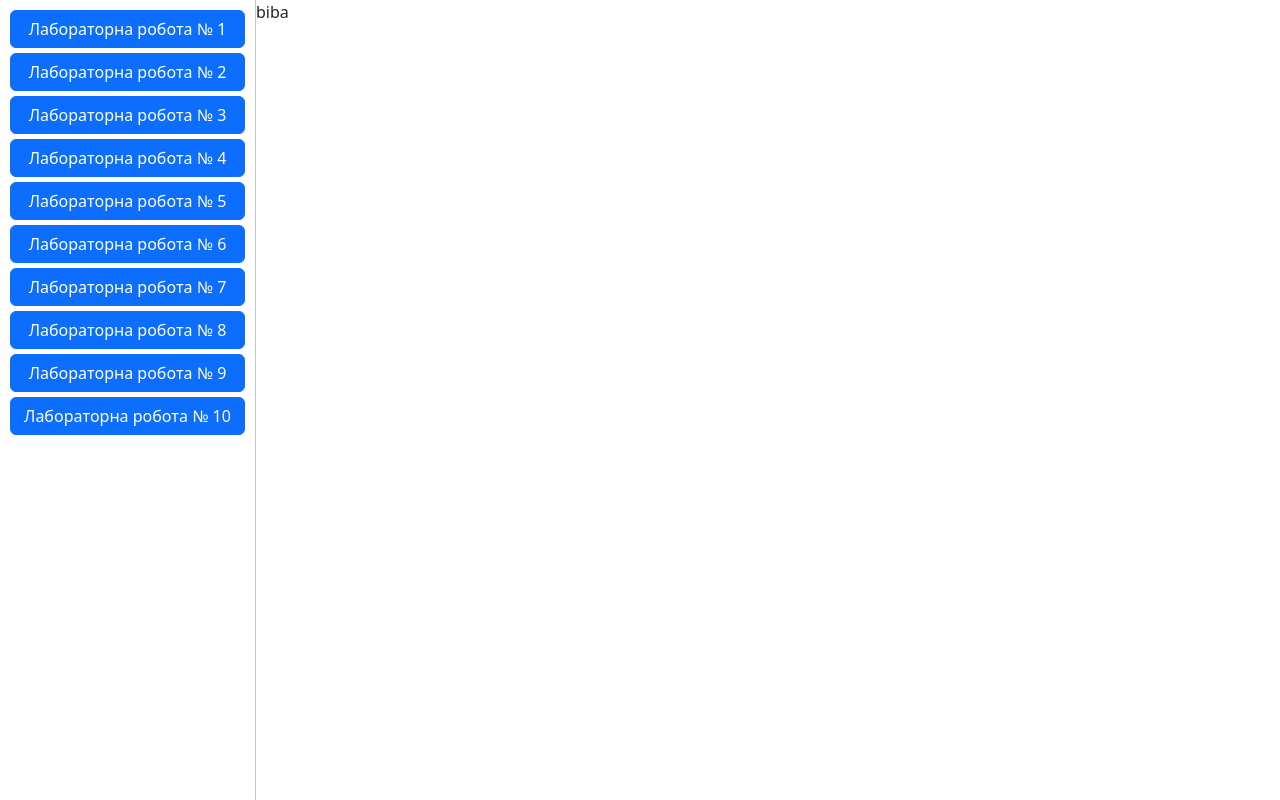
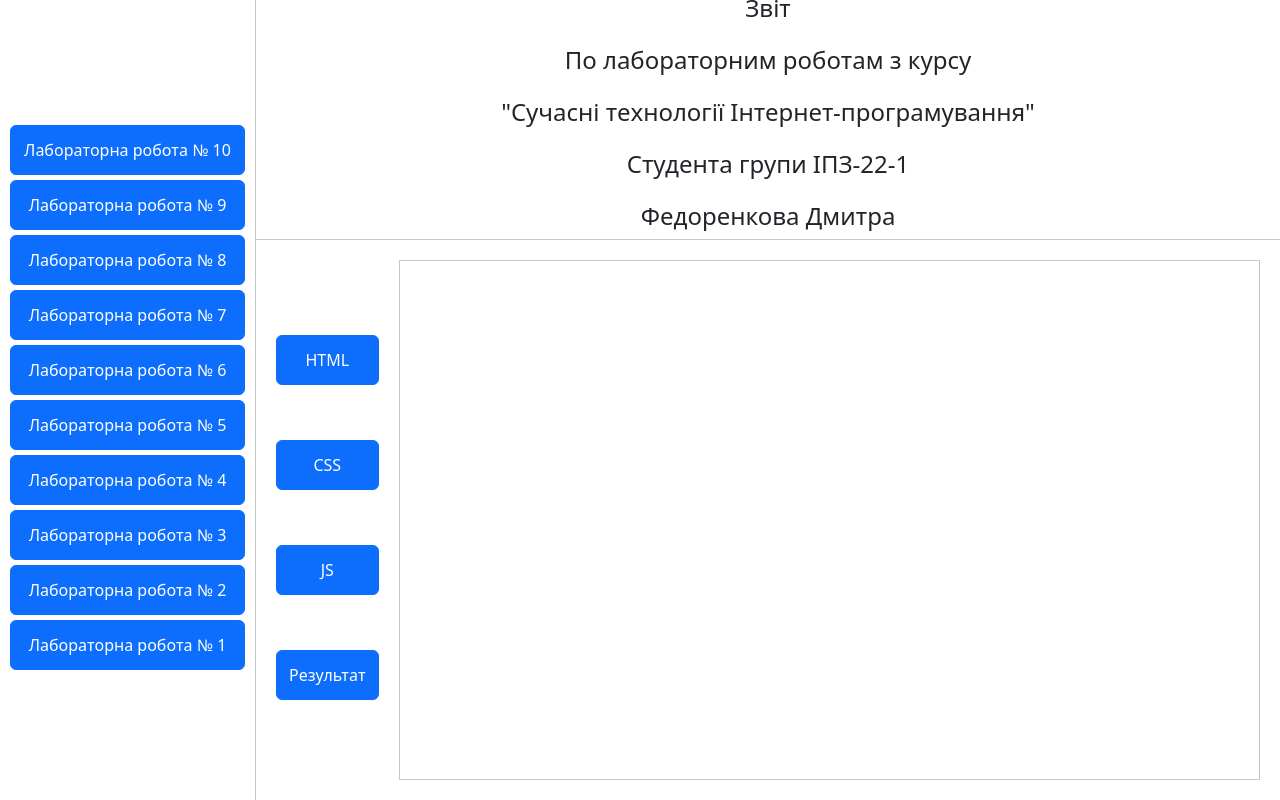
Before and after one commit to ProgEnj/ProgEnj.github.io, a plain HTML site: page index.html in a window 1280 px wide. Drawn offline with nearby package versions, Linux system fonts and the light colour scheme.

Commit message:
Added header and display

```diff
--- a/index-script.js
+++ b/index-script.js
@@ -1,4 +1,8 @@
 const d = document.getElementById("display");
+var selectedDoc = "";
+
+
+
 function loadDoc(doc) {
-    d.innerHTML = `<object type="text/html" data="docs/${doc}/${doc}.html"></object>`;
+    selectedDoc = doc;
 }
--- a/index-styles.css
+++ b/index-styles.css
@@ -6,7 +6,8 @@
 
 .nav-bar {
     display: flex;
-    flex-flow: column;
+    flex-flow: column-reverse;
+    justify-content: center;
     height: 100%;
     width: 20%;
     padding: 10px;
@@ -19,10 +20,43 @@
     height: 100%;
 }
 
+.header {
+    height: 30%;
+    display: flex;
+    flex-direction: column;
+    justify-content: center;
+    align-items: center;
+}
+
+.text-header {
+    font-size: x-large;
+}
+
+
 .button-wrapper {
     margin-bottom: 5px;
 }
 
+.display-wrapper {
+    display: flex;
+    height: 100%;
+}
+
+.display-options {
+    display: flex;
+    flex-flow: column;
+    justify-content: center;
+    row-gap: 50px;
+    margin: 0px 0px 0px 20px;
+}
+
+#display{
+    margin: 20px;
+    width: 100%;
+    overflow: scroll;
+}
+
 .btn {
     width: 100%;
+    height: 50px;
 }
--- a/index.html
+++ b/index.html
@@ -42,10 +42,31 @@
             </div>
         </div>
         <div class="content-wrapper">
-            <div class="header">
+            <div class="header border-bottom border-secondary-subtle">
+                <p class="text-header">Звіт</p>
+                <p class="text-header">По лабораторним роботам з курсу</p>
+                <p class="text-header">"Cучасні технології Інтернет-програмування"</p>
+                <p class="text-header">Студента групи ІПЗ-22-1</p>
+                <p class="text-header">Федоренкова Дмитра</p>
             </div>
-            <div id="display" class="display">
-                biba
+            <div class="display-wrapper">
+                <div class="display-options">
+                    <div class="button-wrapper">
+                        <button id="btn-html" onclick="loadDoc('lab1')" type="button" class="btn btn-primary">HTML</button>
+                    </div>
+                    <div class="button-wrapper">
+                        <button id="btn-css" onclick="loadDoc('lab2')" type="button" class="btn btn-primary">CSS</button>
+                    </div>
+                    <div class="button-wrapper">
+                        <button id="btn-js" onclick="loadDoc('lab3')" type="button" class="btn btn-primary">JS</button>
+                    </div>
+                    <div class="button-wrapper">
+                        <button id="btn-result" onclick="loadDoc('lab4')" type="button" class="btn btn-primary">Результат</button>
+                    </div>
+                </div>
+                <div id="display" class="border border-secondary-subtle">
+
+                </div>
             </div>
         </div>
     </div>
```
